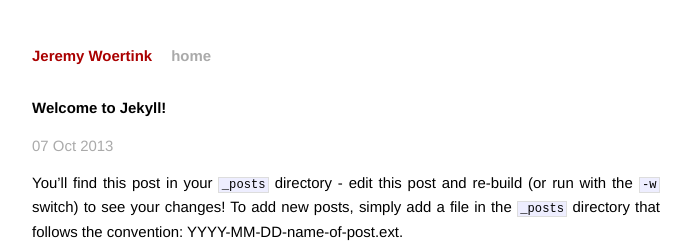
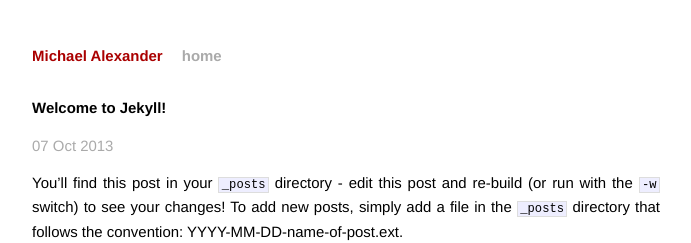
Before and after one commit to cenderin/cenderin.github.io, a Jekyll site: the page built from _posts/2013-10-07-welcome-to-jekyll.markdown, in a window 1280 px wide. Shown: the top 243 px of the page, without its empty margins (294-985 px from the left). Built offline with Jekyll 4.4.1, drawn with Linux system fonts in a browser that asks for light colours; Markdown is read by kramdown in place of the engine named in the settings.

Commit message:
changed the owner name

```diff
--- a/_config.yml
+++ b/_config.yml
@@ -1,3 +1,3 @@
-name: Jeremy Woertink
+name: Michael Alexander
 markdown: redcarpet
 pygments: true
--- a/index.html
+++ b/index.html
@@ -1,6 +1,6 @@
 ---
 layout: default
-title: Jeremy Woertink
+title: Michael Alexander
 ---
 
 <div id="home">
```
